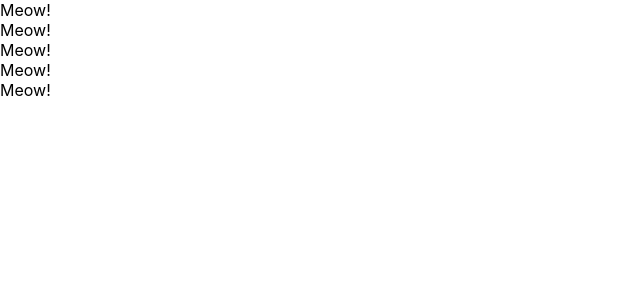
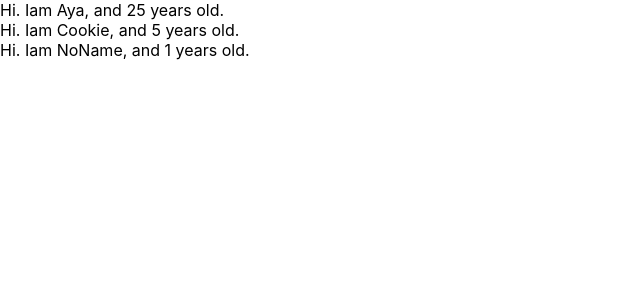
Before and after one commit to AyanaFujimoto/react-redux, a React (Create React App) app: page / in a window 1280 px wide. Shown: the top 300 px of the page, without its empty margins (0-640 px from the left). Built offline with nearby package versions, Linux system fonts and the light colour scheme.

Commit message:
learn props of coompoonents

```diff
--- a/src/App.js
+++ b/src/App.js
@@ -24,19 +24,30 @@ import React from "react";
 // }
 
 const App = () => {
+  const profiles = [
+    { name: "Aya", age: 25 },
+    { name: "Cookie", age: 5 },
+    { name: "NoName" },
+  ];
   return (
     <div>
-      <Cat />
-      <Cat />
-      <Cat />
-      <Cat />
-      <Cat />
+      {profiles.map((profile, index) => {
+        return <User name={profile.name} age={profile.age} key={index} />;
+      })}
     </div>
   );
 };
 
-const Cat = () => {
-  return <div>Meow!</div>;
+const User = (props) => {
+  return (
+    <div>
+      Hi. Iam {props.name}, and {props.age} years old.
+    </div>
+  );
+};
+
+User.defaultProps = {
+  age: 1,
 };
 
 export default App;
```
